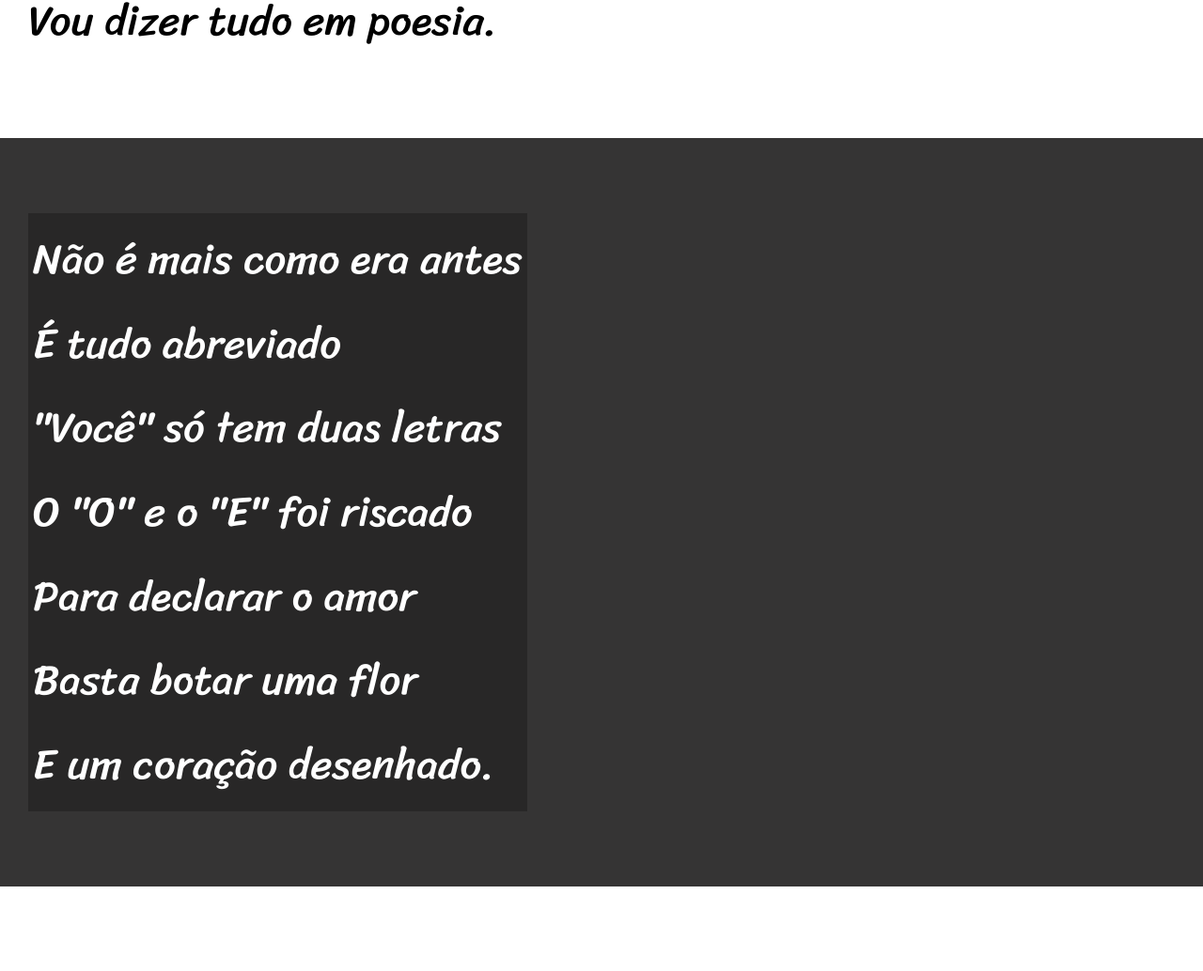
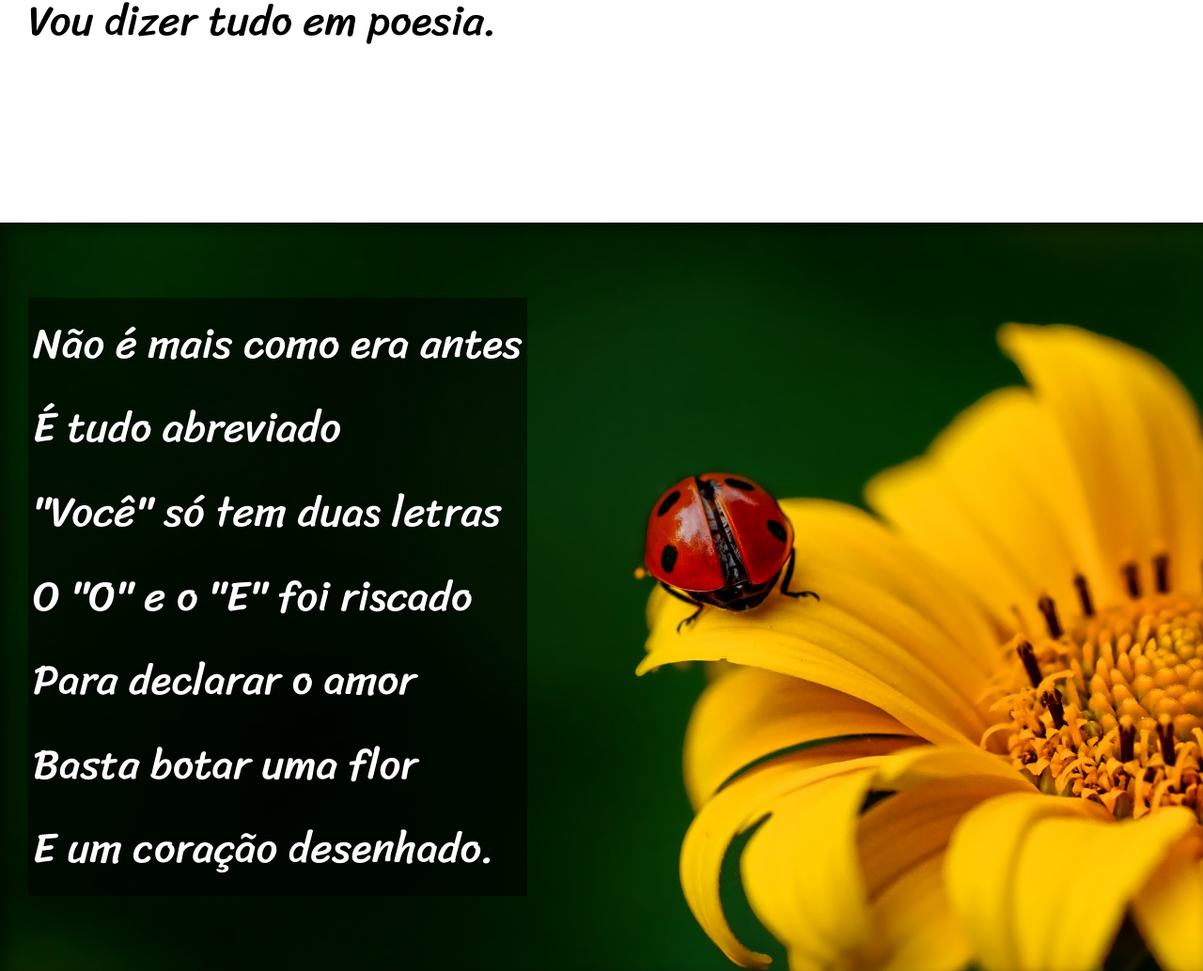
Before and after one commit to VitorFeerreira/html-css, a plain HTML site: page desafios/desafio12/index.html in a window 1280 px wide. Shown: the part 900-1934 px from the top of the page at 94% size. Drawn offline with Linux system fonts and the light colour scheme.

Commit message:
desafio 12 terminado

```diff
--- a/desafios/desafio12/estilo/style.css
+++ b/desafios/desafio12/estilo/style.css
@@ -61,6 +61,10 @@ section {
     font-size: 3.5vw;
 }
 
+section>p {
+    padding-bottom: 2em;
+}
+
 section.normal {
     background-color: white;
     color: black;
@@ -69,15 +73,29 @@ section.normal {
 section.imagem {
     background-color: rgb(53, 52, 52);
     color: white;
+    box-shadow: inset 6px 6px 13px 0px rgba(0, 0, 0, 0.479);
+    background-size: cover;
+    background-attachment: fixed;
+    /* Fixa a imagem para dar efeito  parallax*/
 }
 
 section.imagem>p {
     display: inline-block;
     padding: 5px;
-    background-color: rgba(0, 0, 0, 0.247);
+    background-color: rgba(0, 0, 0, 0.521);
+    text-shadow: 1px 1px 0px black;
 }
 
+section#img01 {
+    background-image: url(../imagens/background001.jpg);
+    background-position: right center;
 
+}
+
+section#img02 {
+    background-image: url(../imagens/background002.jpg);
+
+}
 
 
 footer {
--- a/desafios/desafio12/index.html
+++ b/desafios/desafio12/index.html
@@ -26,7 +26,7 @@
         </p>
     </section>
 
-    <section class="imagem">
+    <section class="imagem" id="img01">
         <p>
             Não é mais como era antes <br>
             É tudo abreviado <br>
@@ -60,7 +60,7 @@
         </p>
     </section>
 
-    <section class="imagem">
+    <section class="imagem" id="img02">
         <p>
             Tenho saudade das cartas <br>
             Escritas com a própria mão <br>
```
